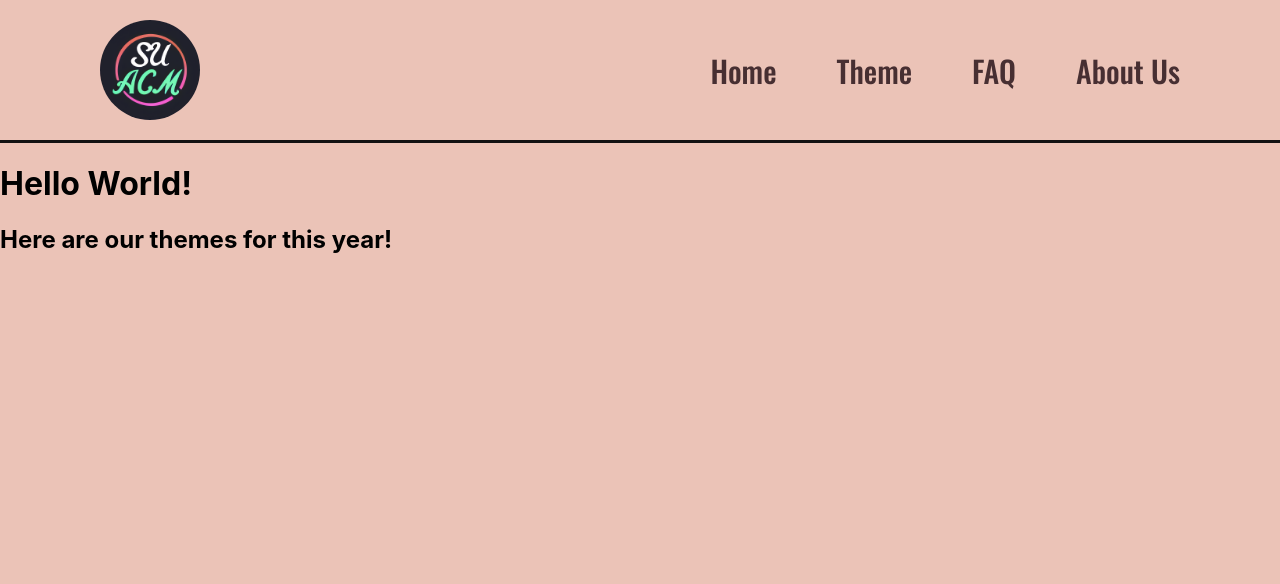
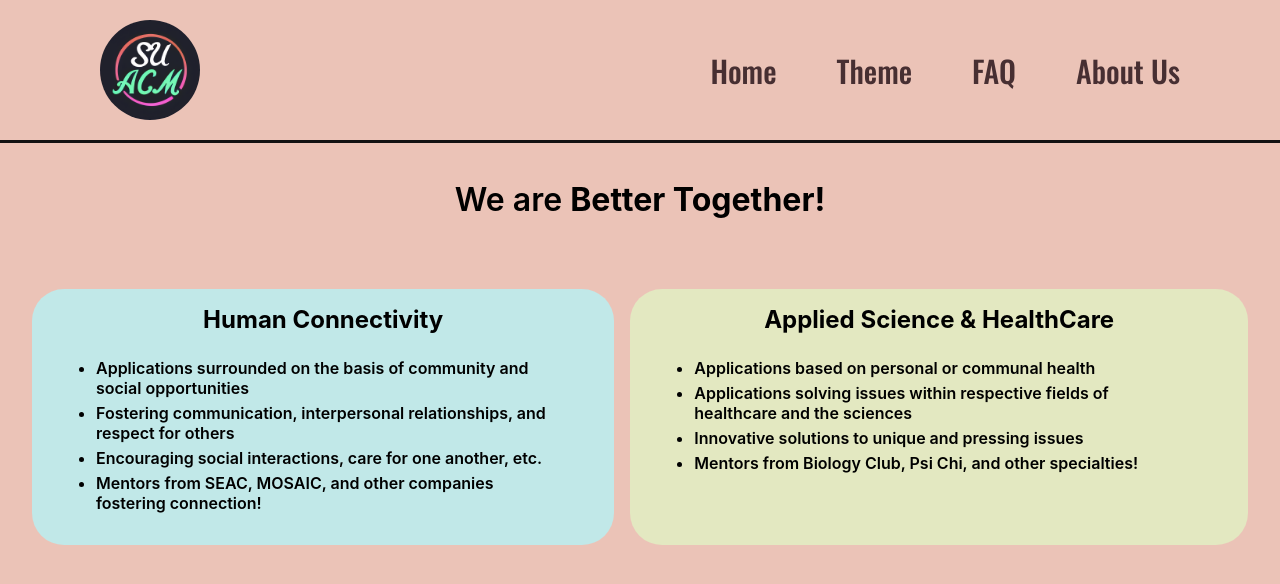
Before and after one commit to nandan-varma/HackSU, a React (Create React App) app: page /theme in a window 1280 px wide. Shown: the top 584 px of the page. Built offline with nearby package versions, Linux system fonts and the light colour scheme.

Commit message:
added theme details and slight update to FAQ

```diff
--- a/src/components/Faq/Faq.css
+++ b/src/components/Faq/Faq.css
@@ -12,16 +12,25 @@
 
 .faq-item {
   margin-bottom: 20px;
-    padding: 15px;
+  padding: 15px 0px;
 }
 
 .faq-question {
   font-size: 1.5em;
   margin: 0 0 10px;
   color: #472f32;
-    letter-spacing: 0.09rem; /* using custom font so fix for readability */
+  letter-spacing: 0.09rem;
+  /* using custom font so fix for readability */
 }
 
 .faq-answer {
-    font-size: 1.2em;
+  font-size: 1.5rem;
 }
+
+.svg{
+  padding: 0 0.3rem;
+}
+
+.svg.rotate {
+  transform: rotate(180deg);
+}
--- a/src/components/Faq/Faq.js
+++ b/src/components/Faq/Faq.js
@@ -22,13 +22,23 @@ const Faq = () => {
     }
   ];
 
+  const [activeIndex, setActiveIndex] = React.useState(null);
+
+  const toggleAnswer = (index) => {
+    setActiveIndex(activeIndex === index ? null : index);
+  };
+
   return (
     <div className='faq-container'>
       <h1 className='faq-title'>FAQ</h1>
       {faqs.map((faq, index) => (
         <div key={index} className='faq-item'>
-          <h2 className='faq-question'>{faq.question}</h2>
-          <p className='faq-answer'>{faq.answer}</p>
+          {/* TODO: add animations maybe */}
+          <h2 className='faq-question' onClick={() => toggleAnswer(index)}>
+            {faq.question}
+            <svg className={`svg ${activeIndex === index ? "rotate" : ""}`} xmlns="http://www.w3.org/2000/svg" viewBox="0 0 512 512" width="20" height="20"><path d="M137.4 374.6c12.5 12.5 32.8 12.5 45.3 0l128-128c9.2-9.2 11.9-22.9 6.9-34.9s-16.6-19.8-29.6-19.8L32 192c-12.9 0-24.6 7.8-29.6 19.8s-2.2 25.7 6.9 34.9l128 128z" /></svg>
+          </h2>
+          {activeIndex === index && <p className='faq-answer'>{faq.answer}</p>}
         </div>
       ))}
     </div>
--- a/src/components/Theme/Theme.css
+++ b/src/components/Theme/Theme.css
@@ -0,0 +1,61 @@
+.Theme {
+    justify-content: space-between;
+    text-align: center;
+}
+
+.Theme-title {
+    padding: 1rem 0.5rem;
+    font-weight: 600;
+}
+
+.Theme-blocks {
+    display: flex;
+    justify-content: space-around;
+    gap: 1rem;
+    padding: 2rem;
+}
+
+.Theme-section {
+    box-sizing: border-box;
+    border-radius: 2rem;
+}
+
+.Theme-section:nth-child(1) {
+    background-color: #c1e8e8;
+    color: black;
+}
+
+.Theme-section:nth-child(2) {
+    background-color: #e3e8c1;
+    color: black;
+}
+
+.Theme-subtitle {
+    margin: 0;
+    padding: 1rem 0 0 0;
+}
+
+.Theme-content {
+    padding: 0.5rem 4rem 1rem 4rem;
+    font-weight: 600;
+}
+
+.Theme-list {
+    text-align: left;
+    padding: 0;
+}
+
+.Theme-listItem {
+    margin: 5px 0;
+}
+
+/* mobile devices */
+@media (max-width: 768px) {
+    .Theme-blocks {
+        flex-direction: column;
+    }
+
+    .Theme-section {
+        width: 100%;
+    }
+}
--- a/src/components/Theme/Theme.js
+++ b/src/components/Theme/Theme.js
@@ -1,10 +1,34 @@
 import React from 'react'
+import './Theme.css'
 
 const Theme = () => {
   return (
     <div className='Theme'>
-        <h1>Hello World!</h1>
-        <h2>Here are our themes for this year!</h2>
+      <h1 className='Theme-title'>We are <b>Better Together!</b></h1>
+      <div className='Theme-blocks'>
+        <div className='Theme-section'>
+          <h2 className='Theme-subtitle'>Human Connectivity</h2>
+          <div className='Theme-content'>
+            <ul className='Theme-list'>
+              <li className='Theme-listItem'>Applications surrounded on the basis of community and social opportunities</li>
+              <li className='Theme-listItem'>Fostering communication, interpersonal relationships, and respect for others</li>
+              <li className='Theme-listItem'>Encouraging social interactions, care for one another, etc.</li>
+              <li className='Theme-listItem'>Mentors from SEAC, MOSAIC, and other companies fostering connection!</li>
+            </ul>
+          </div>
+        </div>
+        <div className='Theme-section'>
+          <h2 className='Theme-subtitle'>Applied Science & HealthCare</h2>
+          <div className='Theme-content'>
+            <ul className='Theme-list'>
+              <li className='Theme-listItem'>Applications based on personal or communal health</li>
+              <li className='Theme-listItem'>Applications solving issues within respective fields of healthcare and the sciences</li>
+              <li className='Theme-listItem'>Innovative solutions to unique and pressing issues</li>
+              <li className='Theme-listItem'>Mentors from Biology Club, Psi Chi, and other specialties!</li>
+            </ul>
+          </div>
+        </div>
+      </div>
     </div>
   )
 }
```
Lines whose indentation alone changed are shown as unchanged.
